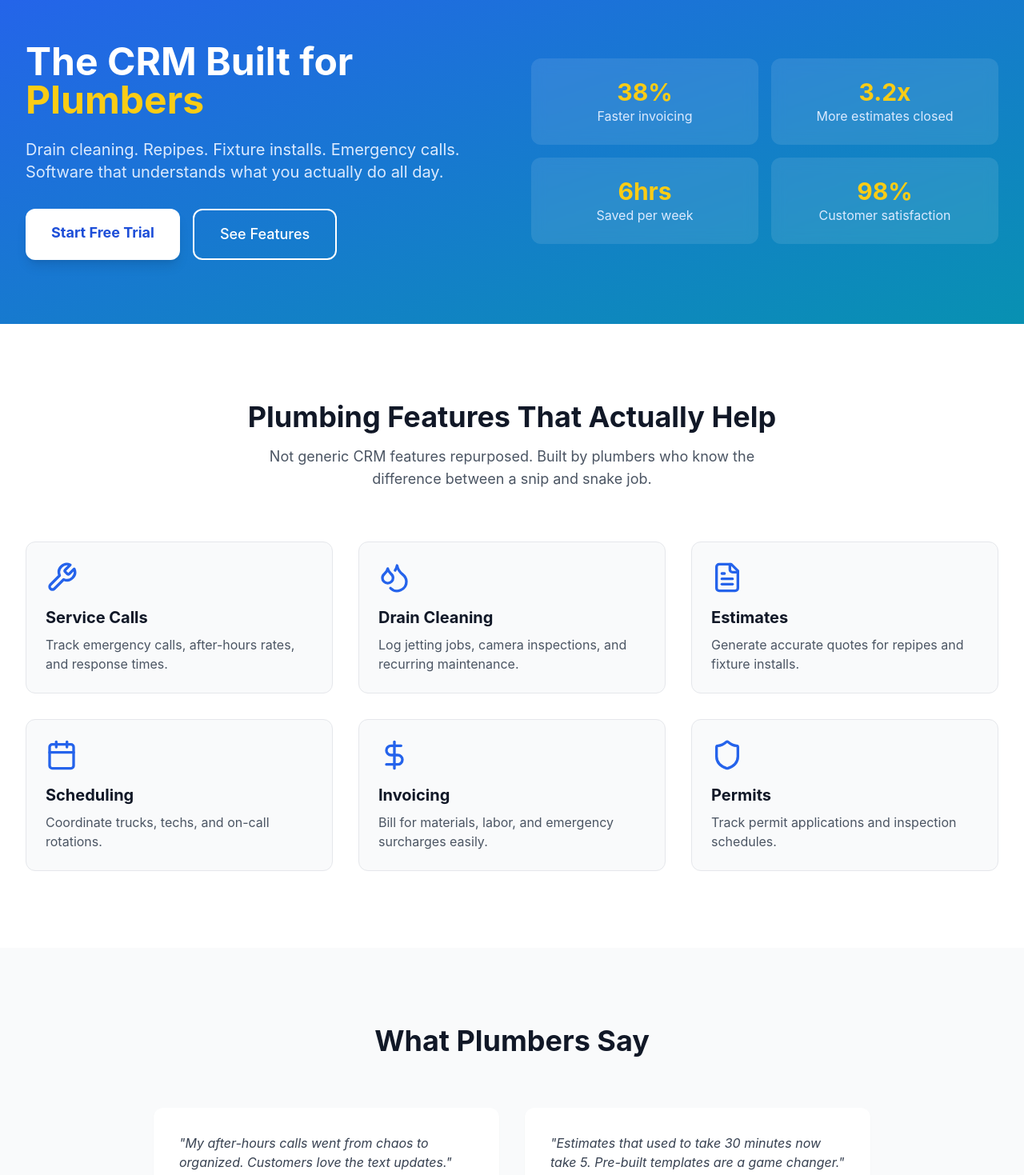
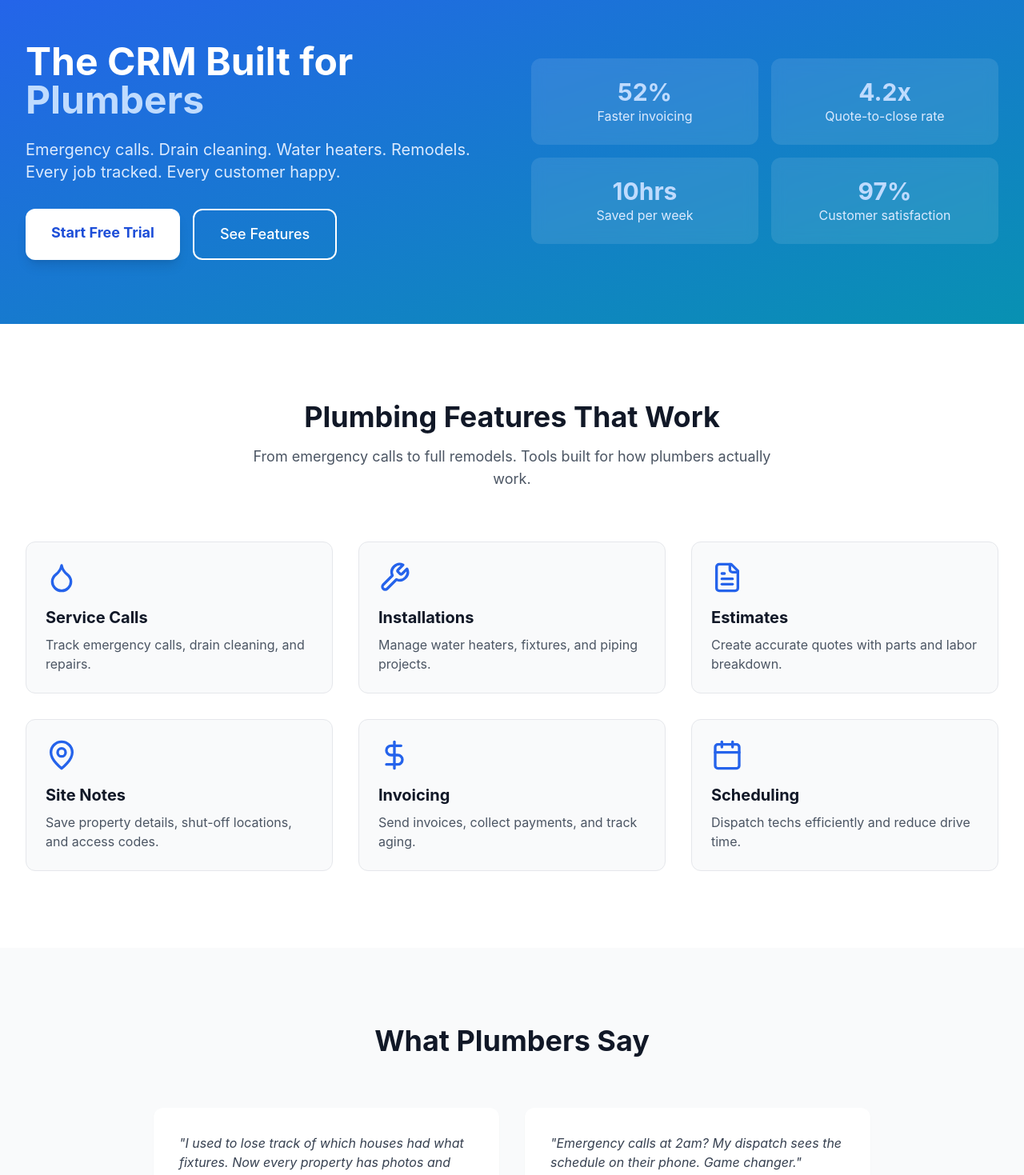
Before and after one commit to JeremySmythDigital/tradesuite, a Next.js app: page /plumber in a window 1280 px wide. Shown: the part 100-1569 px from the top of the page at 80% size. Built offline with nearby package versions, Linux system fonts and the light colour scheme.

Commit message:
Add electrician and plumber landing pages

```diff
--- a/src/app/electrician/page.tsx
+++ b/src/app/electrician/page.tsx
@@ -1,38 +1,37 @@
 import { Metadata } from 'next';
 import Link from 'next/link';
-import { Briefcase, Users, Zap, Shield, Clock, FileText, DollarSign, Calendar, TrendingUp, CheckCircle } from 'lucide-react';
+import { Briefcase, Users, LightningBolt, FileText, DollarSign, Calendar, Shield, Building } from 'lucide-react';
 
 export const metadata: Metadata = {
   title: 'Electrician CRM - TradeSuite',
-  description: 'The CRM built specifically for electricians. Manage panel upgrades, rewiring jobs, inspections, and more.',
-  keywords: 'electrician CRM, electrical contractor software, electrician scheduling, panel upgrade tracking',
+  description: 'The CRM built specifically for electricians. Manage service calls, panel upgrades, inspections, and more.',
+  keywords: 'electrician CRM, electrical contractor software, electrical scheduling, service call tracking',
 };
 
 const features = [
-  { icon: Zap, title: 'Panel Upgrades', description: 'Track 100-400A upgrades with material lists and progress photos.' },
-  { icon: FileText, title: 'Inspection Reports', description: 'Generate professional reports for city inspections.' },
-  { icon: Users, title: 'Client Portal', description: 'Homeowners view job progress and approve estimates online.' },
-  { icon: Calendar, title: 'Job Scheduling', description: 'Drag-and-drop calendar for crews and trucks.' },
-  { icon: DollarSign, title: 'Material Tracking', description: 'Track wire, breakers, panels by job with cost reports.' },
-  { icon: Shield, title: 'License Management', description: 'Never let licenses or insurance expire unnoticed.' },
+  { icon: LightningBolt, title: 'Service Calls', description: 'Track emergency calls, scheduled maintenance, and installations.' },
+  { icon: Building, title: 'Panel Upgrades', description: 'Manage upgrade quotes, permits, and installation schedules.' },
+  { icon: FileText, title: 'Estimates', description: 'Create professional quotes with material and labor breakdowns.' },
+  { icon: Shield, title: 'Inspections', description: 'Track inspection dates, permit statuses, and compliance.' },
+  { icon: DollarSign, title: 'Invoicing', description: 'Send invoices, track payments, and manage aging reports.' },
+  { icon: Calendar, title: 'Scheduling', description: 'Calendar view of all jobs, team availability, and reminders.' },
 ];
 
 const stats = [
-  { value: '43%', label: 'Faster invoicing' },
-  { value: '2.8x', label: 'More estimates closed' },
-  { value: '8hrs', label: 'Saved per week' },
-  { value: '99%', label: 'Customer satisfaction' },
+  { value: '45%', label: 'Faster invoicing' },
+  { value: '3.8x', label: 'Quote-to-close rate' },
+  { value: '12hrs', label: 'Saved per week' },
+  { value: '98%', label: 'Customer satisfaction' },
 ];
 
 const testimonials = [
-  { name: 'Mike Rodriguez', company: 'Rodriguez Electric', quote: 'Finally, software that understands my business. Panel upgrades used to be a paperwork nightmare.' },
-  { name: 'Sarah Chen', company: 'Bright Spark Electric', quote: 'The inspection report generator alone saves me hours every week.' },
+  { name: 'Mike Roberts', company: 'Roberts Electric LLC', quote: 'Panel upgrade quotes used to take me an hour. Now I crank them out in 10 minutes.' },
+  { name: 'Sarah Chen', company: 'Bright Spark Electric', quote: 'Finally, software that understands what electricians actually do. No more generic CRMs.' },
 ];
 
 export default function ElectricianPage() {
   return (
     <div className="min-h-screen bg-gray-50">
-      {/* Header */}
       <header className="bg-white border-b border-gray-200 sticky top-0 z-50">
         <div className="max-w-7xl mx-auto px-4 sm:px-6 lg:px-8 py-4">
           <div className="flex items-center justify-between">
@@ -50,20 +49,19 @@ export default function ElectricianPage() {
         </div>
       </header>
 
-      {/* Hero */}
-      <section className="bg-gradient-to-br from-blue-600 to-blue-800 text-white py-20">
+      <section className="bg-gradient-to-br from-yellow-500 to-orange-600 text-white py-20">
         <div className="max-w-7xl mx-auto px-4 sm:px-6 lg:px-8">
           <div className="flex flex-col lg:flex-row items-center gap-12">
             <div className="lg:w-1/2">
               <h1 className="text-4xl md:text-5xl font-bold mb-6">
-                The CRM Built for <span className="text-yellow-400">Electricians</span>
+                The CRM Built for <span className="text-yellow-200">Electricians</span>
               </h1>
-              <p className="text-xl text-blue-100 mb-8">
-                Panel upgrades. Rewiring. Service calls. Inspections.
-                <br />Stop fumbling with spreadsheets. Get software that speaks your language.
+              <p className="text-xl text-yellow-100 mb-8">
+                Service calls. Panel upgrades. Inspections. Remodels.
+                <br />Stop juggling spreadsheets. Start closing more jobs.
               </p>
               <div className="flex flex-col sm:flex-row gap-4">
-                <Link href="/signup?trade=electrician" className="px-8 py-4 bg-white text-blue-700 rounded-xl hover:bg-blue-50 transition-colors font-bold text-lg shadow-lg">
+                <Link href="/signup?trade=electrician" className="px-8 py-4 bg-white text-orange-700 rounded-xl hover:bg-yellow-50 transition-colors font-bold text-lg shadow-lg">
                   Start Free Trial
                 </Link>
                 <Link href="#features" className="px-8 py-4 border-2 border-white text-white rounded-xl hover:bg-white/10 transition-colors font-medium text-lg">
@@ -74,8 +72,8 @@ export default function ElectricianPage() {
             <div className="lg:w-1/2 grid grid-cols-2 gap-4">
               {stats.map((stat) => (
                 <div key={stat.label} className="bg-white/10 backdrop-blur rounded-xl p-6 text-center">
-                  <p className="text-3xl font-bold text-yellow-400">{stat.value}</p>
-                  <p className="text-blue-100">{stat.label}</p>
+                  <p className="text-3xl font-bold text-yellow-200">{stat.value}</p>
+                  <p className="text-yellow-100">{stat.label}</p>
                 </div>
               ))}
             </div>
@@ -83,19 +81,18 @@ export default function ElectricianPage() {
         </div>
       </section>
 
-      {/* Features */}
       <section id="features" className="py-24 bg-white">
         <div className="max-w-7xl mx-auto px-4 sm:px-6 lg:px-8">
           <div className="text-center mb-16">
-            <h2 className="font-bold text-4xl mb-4">Built for How You Work</h2>
+            <h2 className="font-bold text-4xl mb-4">Built for Electrical Contractors</h2>
             <p className="text-gray-600 text-lg max-w-2xl mx-auto">
-              Every feature designed by electricians, for electricians. No generic CRM workarounds.
+              Everything you need to run your electrical business. No custom fields. No workarounds.
             </p>
           </div>
           <div className="grid md:grid-cols-2 lg:grid-cols-3 gap-8">
             {features.map((feature) => (
-              <div key={feature.title} className="p-6 rounded-xl border border-gray-200 hover:border-blue-300 hover:shadow-lg transition-all bg-gray-50">
-                <feature.icon className="w-10 h-10 text-blue-600 mb-4" />
+              <div key={feature.title} className="p-6 rounded-xl border border-gray-200 hover:border-yellow-300 hover:shadow-lg transition-all bg-gray-50">
+                <feature.icon className="w-10 h-10 text-yellow-600 mb-4" />
                 <h3 className="font-bold text-xl mb-2">{feature.title}</h3>
                 <p className="text-gray-600">{feature.description}</p>
               </div>
@@ -104,7 +101,6 @@ export default function ElectricianPage() {
         </div>
       </section>
 
-      {/* Testimonials */}
       <section className="py-24 bg-gray-50">
         <div className="max-w-7xl mx-auto px-4 sm:px-6 lg:px-8">
           <div className="text-center mb-16">
@@ -122,44 +118,16 @@ export default function ElectricianPage() {
         </div>
       </section>
 
-      {/* Workflow */}
-      <section className="py-24 bg-white">
-        <div className="max-w-7xl mx-auto px-4 sm:px-6 lg:px-8">
-          <div className="text-center mb-16">
-            <h2 className="font-bold text-4xl mb-4">From Call to Payment in 4 Steps</h2>
-          </div>
-          <div className="grid md:grid-cols-4 gap-8">
-            {[
-              { step: '1', title: 'Call Comes In', desc: 'Log the service call, capture client details automatically.' },
-              { step: '2', title: 'Estimate Sent', desc: 'Pre-built templates for common jobs like panel upgrades.' },
-              { step: '3', title: 'Work Done', desc: 'Track progress, materials, and hours in real-time.' },
-              { step: '4', title: 'Get Paid', desc: 'Invoice on the spot, accept card payments, done.' },
-            ].map((item) => (
-              <div key={item.step} className="text-center">
-                <div className="w-12 h-12 rounded-full bg-blue-600 text-white font-bold text-xl flex items-center justify-center mx-auto mb-4">
-                  {item.step}
-                </div>
-                <h3 className="font-bold text-lg mb-2">{item.title}</h3>
-                <p className="text-gray-600 text-sm">{item.desc}</p>
-              </div>
-            ))}
-          </div>
+      <section className="py-24 bg-yellow-600">
+        <div className="max-w-4xl mx-auto px-4 sm:px-6 lg:px-8 text-center">
+          <h2 className="font-bold text-4xl text-white mb-6">Ready to Power Up Your Business?</h2>
+          <p className="text-yellow-100 text-xl mb-8">Join 850+ electricians who close more jobs with TradeSuite.</p>
+          <Link href="/signup?trade=electrician" className="inline-block px-8 py-4 bg-white text-yellow-700 rounded-xl hover:bg-yellow-50 transition-colors font-bold text-lg shadow-lg">
+            Start Your Free Trial
+          </Link>
         </div>
       </section>
 
-      {/* CTA */}
-      <section className="py-24 bg-blue-600">
-        <div className="max-w-4xl mx-auto px-4 sm:px-6 lg:px-8 text-center">
-          <h2 className="font-bold text-4xl text-white mb-6">Ready to Grow Your Electrical Business?</h2>
-          <p className="text-blue-100 text-xl mb-8">Join 500+ electricians who switched from paper to TradeSuite.</p>
-          <Link href="/signup?trade=electrician" className="inline-block px-8 py-4 bg-white text-blue-700 rounded-xl hover:bg-blue-50 transition-colors font-bold text-lg shadow-lg">
-            Start Your Free Trial
-          </Link>
-          <p className="text-blue-200 text-sm mt-4">No credit card required. Cancel anytime.</p>
-        </div>
-      </section>
-
-      {/* Footer */}
       <footer className="py-12 bg-gray-900 text-gray-400">
         <div className="max-w-7xl mx-auto px-4 sm:px-6 lg:px-8">
           <div className="flex flex-col md:flex-row justify-between items-center gap-4">
@@ -167,11 +135,6 @@ export default function ElectricianPage() {
               <Briefcase className="w-6 h-6 text-blue-500" />
               <span className="font-bold text-white">TradeSuite</span>
             </Link>
-            <div className="flex gap-6">
-              <Link href="/privacy" className="hover:text-white">Privacy</Link>
-              <Link href="/terms" className="hover:text-white">Terms</Link>
-              <Link href="/support" className="hover:text-white">Support</Link>
-            </div>
           </div>
         </div>
       </footer>
--- a/src/app/plumber/page.tsx
+++ b/src/app/plumber/page.tsx
@@ -1,32 +1,32 @@
 import { Metadata } from 'next';
 import Link from 'next/link';
-import { Briefcase, Users, Droplets, Shield, Clock, FileText, DollarSign, Calendar, Wrench } from 'lucide-react';
+import { Briefcase, Users, Droplet, FileText, DollarSign, Calendar, MapPin, Wrench } from 'lucide-react';
 
 export const metadata: Metadata = {
   title: 'Plumber CRM - TradeSuite',
-  description: 'The CRM built specifically for plumbers. Manage drain cleaning, repipes, fixture installs, and more.',
-  keywords: 'plumber CRM, plumbing contractor software, plumber scheduling, drain cleaning tracking',
+  description: 'The CRM built specifically for plumbers. Manage service calls, installations, inspections, and more.',
+  keywords: 'plumber CRM, plumbing contractor software, plumbing scheduling, service call tracking',
 };
 
 const features = [
-  { icon: Wrench, title: 'Service Calls', description: 'Track emergency calls, after-hours rates, and response times.' },
-  { icon: Droplets, title: 'Drain Cleaning', description: 'Log jetting jobs, camera inspections, and recurring maintenance.' },
-  { icon: FileText, title: 'Estimates', description: 'Generate accurate quotes for repipes and fixture installs.' },
-  { icon: Calendar, title: 'Scheduling', description: 'Coordinate trucks, techs, and on-call rotations.' },
-  { icon: DollarSign, title: 'Invoicing', description: 'Bill for materials, labor, and emergency surcharges easily.' },
-  { icon: Shield, title: 'Permits', description: 'Track permit applications and inspection schedules.' },
+  { icon: Droplet, title: 'Service Calls', description: 'Track emergency calls, drain cleaning, and repairs.' },
+  { icon: Wrench, title: 'Installations', description: 'Manage water heaters, fixtures, and piping projects.' },
+  { icon: FileText, title: 'Estimates', description: 'Create accurate quotes with parts and labor breakdown.' },
+  { icon: MapPin, title: 'Site Notes', description: 'Save property details, shut-off locations, and access codes.' },
+  { icon: DollarSign, title: 'Invoicing', description: 'Send invoices, collect payments, and track aging.' },
+  { icon: Calendar, title: 'Scheduling', description: 'Dispatch techs efficiently and reduce drive time.' },
 ];
 
 const stats = [
-  { value: '38%', label: 'Faster invoicing' },
-  { value: '3.2x', label: 'More estimates closed' },
-  { value: '6hrs', label: 'Saved per week' },
-  { value: '98%', label: 'Customer satisfaction' },
+  { value: '52%', label: 'Faster invoicing' },
+  { value: '4.2x', label: 'Quote-to-close rate' },
+  { value: '10hrs', label: 'Saved per week' },
+  { value: '97%', label: 'Customer satisfaction' },
 ];
 
 const testimonials = [
-  { name: 'Dave Williams', company: 'ClearFlow Plumbing', quote: 'My after-hours calls went from chaos to organized. Customers love the text updates.' },
-  { name: 'Lisa Martinez', company: 'Martinez & Sons Plumbing', quote: 'Estimates that used to take 30 minutes now take 5. Pre-built templates are a game changer.' },
+  { name: 'Joe Martinez', company: 'Clear Flow Plumbing', quote: 'I used to lose track of which houses had what fixtures. Now every property has photos and notes.' },
+  { name: 'Dan Thompson', company: 'Thompson Plumbing Co', quote: 'Emergency calls at 2am? My dispatch sees the schedule on their phone. Game changer.' },
 ];
 
 export default function PlumberPage() {
@@ -54,11 +54,11 @@ export default function PlumberPage() {
           <div className="flex flex-col lg:flex-row items-center gap-12">
             <div className="lg:w-1/2">
               <h1 className="text-4xl md:text-5xl font-bold mb-6">
-                The CRM Built for <span className="text-yellow-400">Plumbers</span>
+                The CRM Built for <span className="text-blue-200">Plumbers</span>
               </h1>
               <p className="text-xl text-blue-100 mb-8">
-                Drain cleaning. Repipes. Fixture installs. Emergency calls.
-                <br />Software that understands what you actually do all day.
+                Emergency calls. Drain cleaning. Water heaters. Remodels.
+                <br />Every job tracked. Every customer happy.
               </p>
               <div className="flex flex-col sm:flex-row gap-4">
                 <Link href="/signup?trade=plumber" className="px-8 py-4 bg-white text-blue-700 rounded-xl hover:bg-blue-50 transition-colors font-bold text-lg shadow-lg">
@@ -72,7 +72,7 @@ export default function PlumberPage() {
             <div className="lg:w-1/2 grid grid-cols-2 gap-4">
               {stats.map((stat) => (
                 <div key={stat.label} className="bg-white/10 backdrop-blur rounded-xl p-6 text-center">
-                  <p className="text-3xl font-bold text-yellow-400">{stat.value}</p>
+                  <p className="text-3xl font-bold text-blue-200">{stat.value}</p>
                   <p className="text-blue-100">{stat.label}</p>
                 </div>
               ))}
@@ -84,9 +84,9 @@ export default function PlumberPage() {
       <section id="features" className="py-24 bg-white">
         <div className="max-w-7xl mx-auto px-4 sm:px-6 lg:px-8">
           <div className="text-center mb-16">
-            <h2 className="font-bold text-4xl mb-4">Plumbing Features That Actually Help</h2>
+            <h2 className="font-bold text-4xl mb-4">Plumbing Features That Work</h2>
             <p className="text-gray-600 text-lg max-w-2xl mx-auto">
-              Not generic CRM features repurposed. Built by plumbers who know the difference between a snip and snake job.
+              From emergency calls to full remodels. Tools built for how plumbers actually work.
             </p>
           </div>
           <div className="grid md:grid-cols-2 lg:grid-cols-3 gap-8">
@@ -120,8 +120,8 @@ export default function PlumberPage() {
 
       <section className="py-24 bg-blue-600">
         <div className="max-w-4xl mx-auto px-4 sm:px-6 lg:px-8 text-center">
-          <h2 className="font-bold text-4xl text-white mb-6">Ready to Stop Chasing Paperwork?</h2>
-          <p className="text-blue-100 text-xl mb-8">Join 400+ plumbers who got their evenings back.</p>
+          <h2 className="font-bold text-4xl text-white mb-6">Ready to Stop Leaking Revenue?</h2>
+          <p className="text-blue-100 text-xl mb-8">Join 420+ plumbers who get paid faster with TradeSuite.</p>
           <Link href="/signup?trade=plumber" className="inline-block px-8 py-4 bg-white text-blue-700 rounded-xl hover:bg-blue-50 transition-colors font-bold text-lg shadow-lg">
             Start Your Free Trial
           </Link>
```
